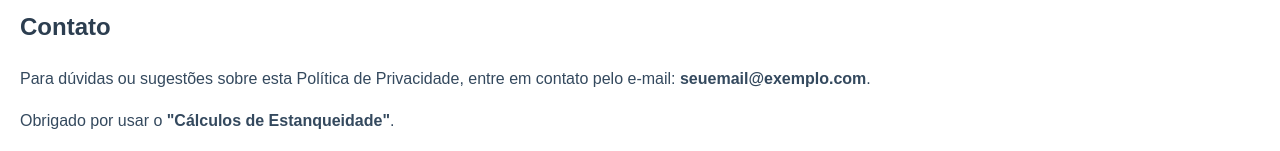
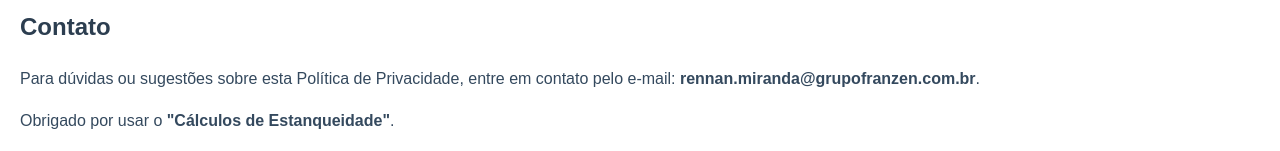
Before and after one commit to fayzerlol/Politica-Privacidade-App-Estanqueidade, a plain HTML site: page index.html in a window 1280 px wide. Shown: the part 697-848 px from the top of the page. Drawn offline with Linux system fonts and the light colour scheme.

Commit message:
Update index.html

```diff
--- a/index.html
+++ b/index.html
@@ -33,7 +33,7 @@
     <p>Reservamo-nos o direito de atualizar esta Política de Privacidade a qualquer momento. As alterações serão notificadas nesta página.</p>
 
     <h2>Contato</h2>
-    <p>Para dúvidas ou sugestões sobre esta Política de Privacidade, entre em contato pelo e-mail: <strong>seuemail@exemplo.com</strong>.</p>
+    <p>Para dúvidas ou sugestões sobre esta Política de Privacidade, entre em contato pelo e-mail: <strong>rennan.miranda@grupofranzen.com.br</strong>.</p>
 
     <p>Obrigado por usar o <strong>"Cálculos de Estanqueidade"</strong>.</p>
 </body>
```
